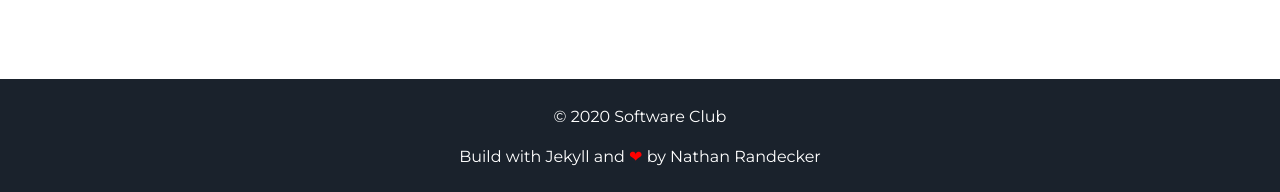
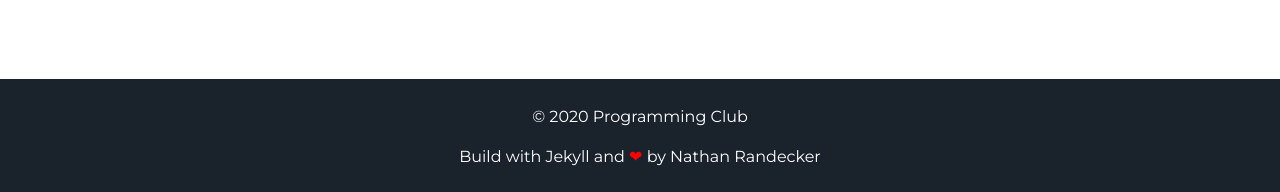
Before and after one commit to ytw060309/ProgrammingClub, a Jekyll site: the page built from index.html, in a window 1280 px wide and 900 px high, scrolled down 904 px. Shown: the part 705-897 px from the top of the window. Built offline with Jekyll 4.4.1, drawn with Linux system fonts in a browser that asks for light colours; some of the changed text lies outside the part shown.

Commit message:
commit test

```diff
--- a/_config.yml
+++ b/_config.yml
@@ -5,7 +5,7 @@ description: 프로그래밍 동아리 신청 사이트
 # url: "localhost:3000" # the base hostname & protocol for your site e.g. http://willianjusten.com.br
 
 # User settings
-username: 2020 Software Club
+username: 2020 Programming Club
 user_description: 2020학년도 분당중 프로그래밍 동아리
 user_title: 회장 유태우
 email: helloworld1620@naver.com
```
